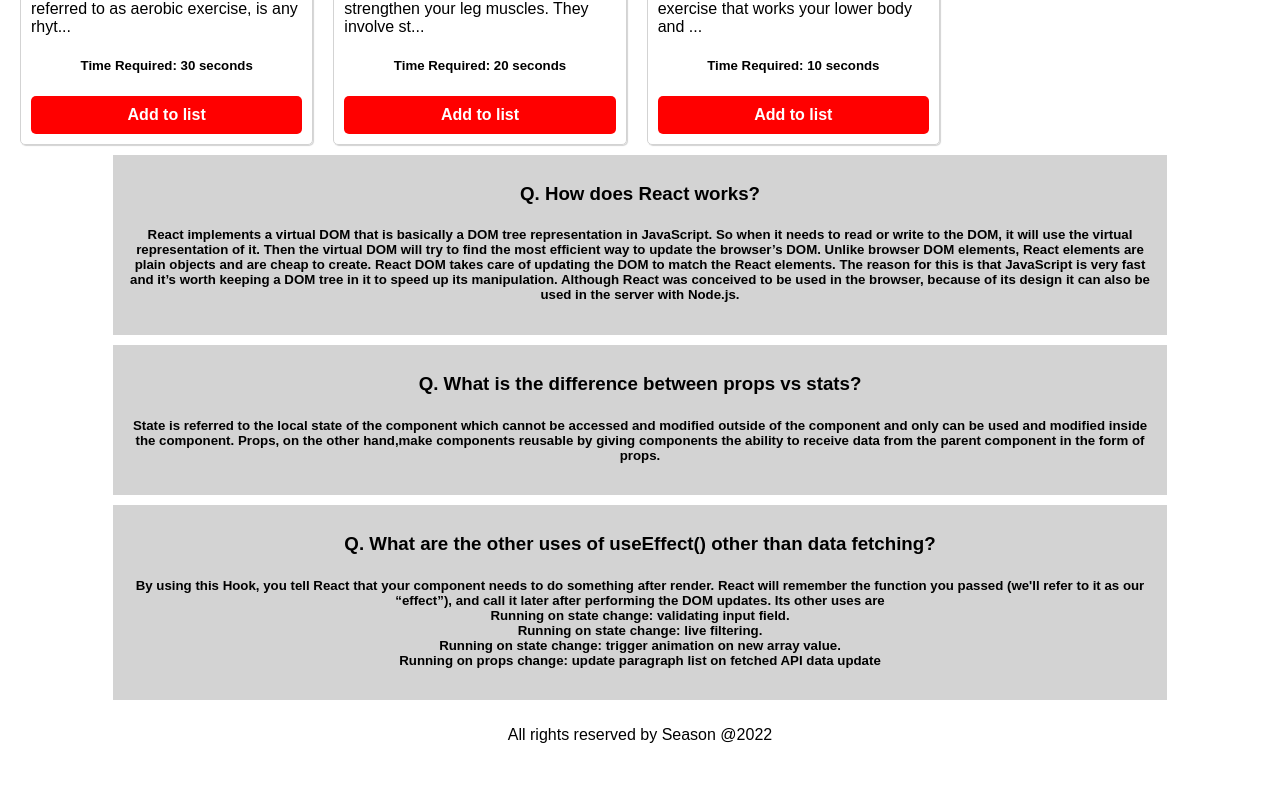
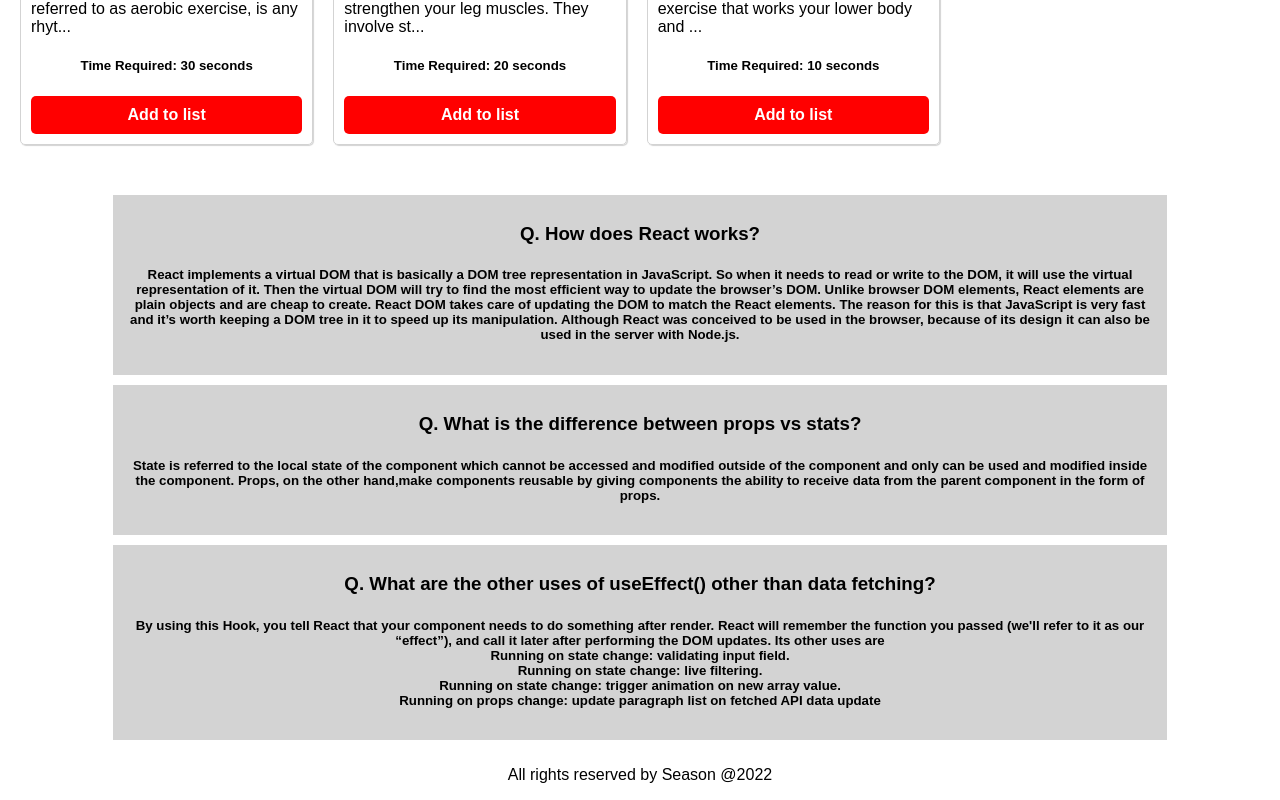
Before and after one commit to rubayetseason/the-muscle-bar, a React (Create React App) app: page / in a window 1280 px wide. Shown: the part 1399-2199 px from the top of the page. Before the commit the page ends 2159 px from the top, so only its background shows below. Built offline with nearby package versions, Linux system fonts and the light colour scheme.

Commit message:
minor changes

```diff
--- a/src/components/Qna/Qna.css
+++ b/src/components/Qna/Qna.css
@@ -5,3 +5,6 @@
     margin: 10px auto;
     padding: 10px 15px;
 }
+.q-container {
+    margin-top: 50px;
+}
```
